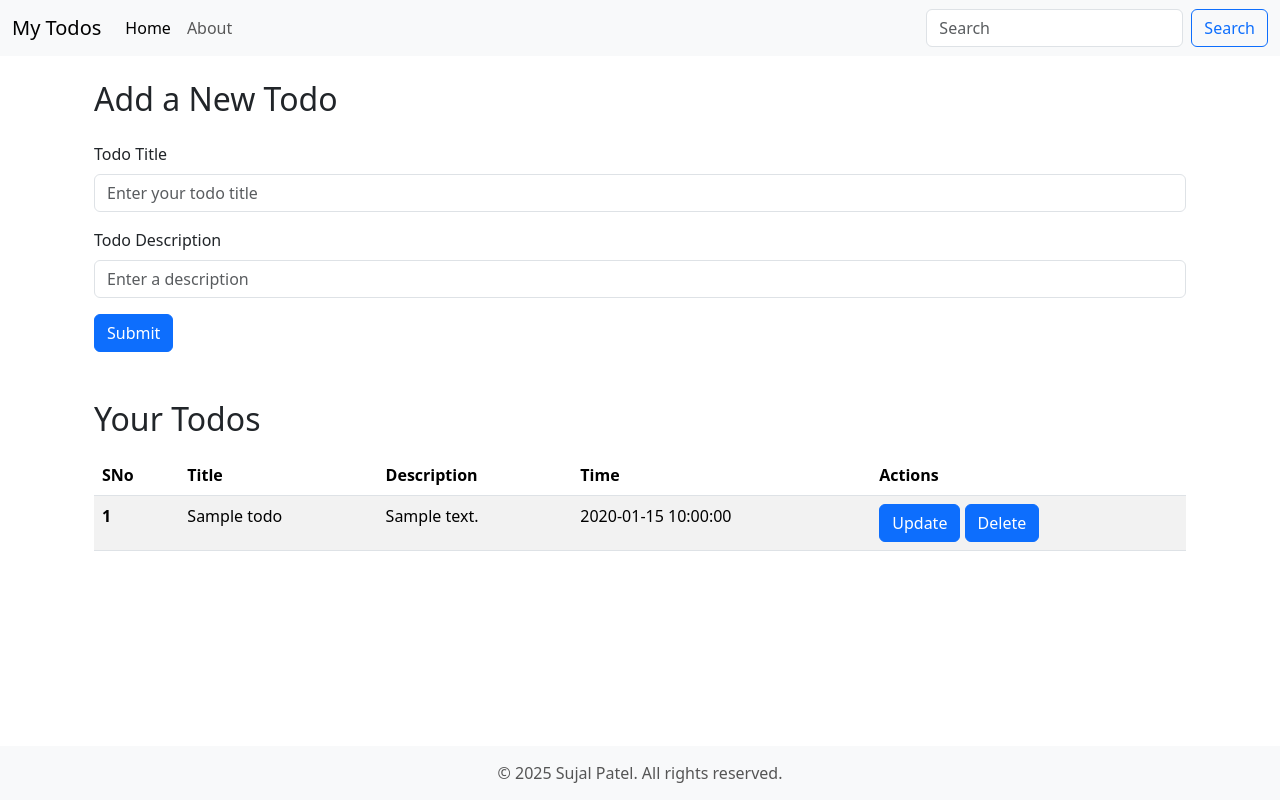
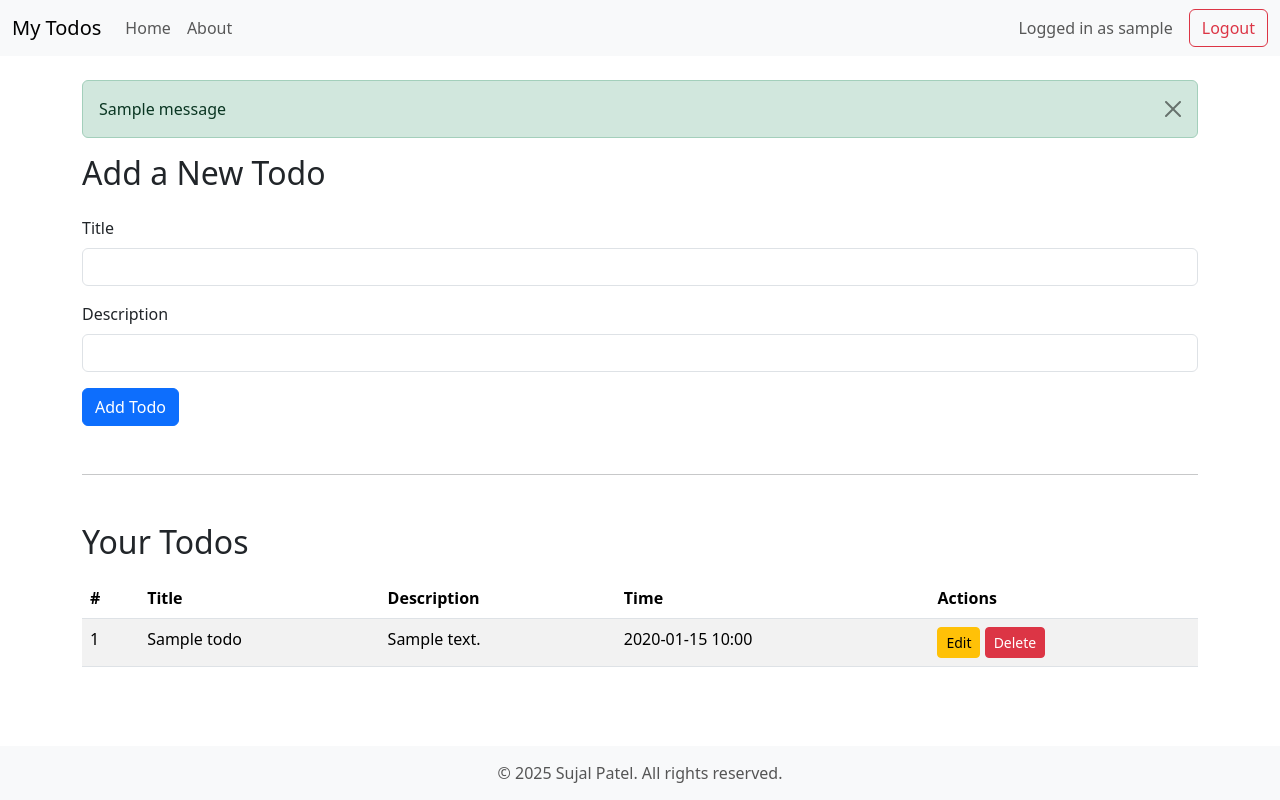
Before and after one commit to sujalpatel0510/ToDos, a Flask app: page / in a window 1280 px wide. Run offline with Flask 3, Linux system fonts and the light colour scheme; a user stored in the database is signed in; tables that the repository leaves empty hold one stand-in row (values such as "Sample post"); one stand-in notice (Sample message) is shown.

Commit message:
Add template files

```diff
--- a/templates/base.html
+++ b/templates/base.html
@@ -3,29 +3,21 @@
 <head>
   <meta charset="UTF-8" />
   <meta name="viewport" content="width=device-width, initial-scale=1.0" />
-  <link rel="stylesheet" href="url_for('static', filename='css/style.css')" />
-  <script src="{{ url_for('static', filename='js/test.js') }}"></script>
-  <title>{% block title %}{% endblock title %}-Todo</title>
-  <!-- Bootstrap 5 CDN -->
+  <title>{% block title %}{% endblock %} - Todo</title>
   <link href="https://cdn.jsdelivr.net/npm/bootstrap@5.3.3/dist/css/bootstrap.min.css" rel="stylesheet" />
+  <link rel="stylesheet" href="{{ url_for('static', filename='css/style.css') }}">  <!-- ✅ Add this line -->
   <style>
-    /* Make the body take full height */
     html, body {
       height: 100%;
       margin: 0;
     }
-
-    /* Flex layout for full height page */
     body {
       display: flex;
       flex-direction: column;
     }
-
-    /* Let main content grow and push footer down */
     main {
       flex: 1;
     }
-
     footer {
       text-align: center;
       padding: 15px 0;
@@ -34,6 +26,7 @@
     }
   </style>
 </head>
+
 <body>
 
   <!-- Navbar -->
@@ -41,35 +34,45 @@
     <div class="container-fluid">
       <a class="navbar-brand" href="/">My Todos</a>
       <button class="navbar-toggler" type="button" data-bs-toggle="collapse"
-        data-bs-target="#navbarSupportedContent" aria-controls="navbarSupportedContent"
+        data-bs-target="#navbarNav" aria-controls="navbarNav"
         aria-expanded="false" aria-label="Toggle navigation">
         <span class="navbar-toggler-icon"></span>
       </button>
 
-      <div class="collapse navbar-collapse" id="navbarSupportedContent">
+      <div class="collapse navbar-collapse" id="navbarNav">
         <ul class="navbar-nav me-auto mb-2 mb-lg-0">
-          <li class="nav-item"><a class="nav-link active" href="/">Home</a></li>
+          <li class="nav-item"><a class="nav-link" href="/">Home</a></li>
           <li class="nav-item"><a class="nav-link" href="/about">About</a></li>
         </ul>
-        <form class="d-flex" role="search">
-          <input class="form-control me-2" type="search" placeholder="Search" />
-          <button class="btn btn-outline-primary" type="submit">Search</button>
-        </form>
+        {% if current_user.is_authenticated %}
+          <span class="navbar-text me-3">Logged in as {{ current_user.username }}</span>
+          <a class="btn btn-outline-danger" href="{{ url_for('logout') }}">Logout</a>
+        {% else %}
+          <a class="btn btn-outline-success me-2" href="{{ url_for('login') }}">Login</a>
+          <a class="btn btn-outline-primary" href="{{ url_for('signup') }}">Sign Up</a>
+        {% endif %}
       </div>
     </div>
   </nav>
 
-  <!-- Page content block -->
   <main class="container">
+    {% with messages = get_flashed_messages(with_categories=true) %}
+      {% if messages %}
+        {% for category, message in messages %}
+          <div class="alert alert-{{ category }} alert-dismissible fade show" role="alert">
+            {{ message }}
+            <button type="button" class="btn-close" data-bs-dismiss="alert"></button>
+          </div>
+        {% endfor %}
+      {% endif %}
+    {% endwith %}
     {% block body %}{% endblock %}
   </main>
 
-  <!-- Sticky Footer -->
   <footer>
     &copy; 2025 Sujal Patel. All rights reserved.
   </footer>
 
-  <!-- Bootstrap JS Bundle -->
   <script src="https://cdn.jsdelivr.net/npm/bootstrap@5.3.3/dist/js/bootstrap.bundle.min.js"></script>
 </body>
 </html>
--- a/templates/index.html
+++ b/templates/index.html
@@ -1,35 +1,28 @@
 {% extends "base.html" %}
-{% block title %}Home{% endblock title %}
+{% block title %}Home{% endblock %}
 {% block body %}
 
-  <!-- Main Container -->
-  <div class="container">
-
-    <!-- Add Todo Form -->
 <h2 class="mb-4">Add a New Todo</h2>
-    <form action="/" method="POST">
+<form method="POST">
   <div class="mb-3">
-        <label for="title" class="form-label">Todo Title</label>
-        <input type="text" class="form-control" name="title" id="title" placeholder="Enter your todo title" />
+    <label for="title" class="form-label">Title</label>
+    <input type="text" class="form-control" name="title" id="title" required>
   </div>
   <div class="mb-3">
-        <label for="desc" class="form-label">Todo Description</label>
-        <input type="text" class="form-control" name="desc" id="desc" placeholder="Enter a description" />
+    <label for="desc" class="form-label">Description</label>
+    <input type="text" class="form-control" name="desc" id="desc" required>
   </div>
-      <button type="submit" class="btn btn-primary">Submit</button>
+  <button type="submit" class="btn btn-primary">Add Todo</button>
 </form>
 
-    <!-- Todo List -->
-    <div class="mt-5">
+<hr class="my-5" />
+
 <h2>Your Todos</h2>
-
-      {% if allTodo|length == 0 %}
-        <div class="alert alert-primary mt-3">No Todos found! Please add a new todo.</div>
-      {% else %}
+{% if allTodo %}
 <table class="table table-striped mt-3">
   <thead>
     <tr>
-              <th>SNo</th>
+      <th>#</th>
       <th>Title</th>
       <th>Description</th>
       <th>Time</th>
@@ -39,23 +32,20 @@
   <tbody>
     {% for todo in allTodo %}
     <tr>
-                <th scope="row">{{ loop.index }}</th>
+      <td>{{ loop.index }}</td>
       <td>{{ todo.title }}</td>
       <td>{{ todo.desc }}</td>
-                <td>{{ todo.date_created }}</td>
+      <td>{{ todo.date_created.strftime('%Y-%m-%d %H:%M') }}</td>
       <td>
-                  <a href="/update/{{ todo.sno }}" class="btn btn-primary"">Update</a>
-                  <a href="/delete/{{ todo.sno }}" class="btn btn-primary"">Delete</a>
+        <a href="{{ url_for('update', sno=todo.sno) }}" class="btn btn-sm btn-warning">Edit</a>
+        <a href="{{ url_for('delete_todo', sno=todo.sno) }}" class="btn btn-sm btn-danger">Delete</a>
       </td>
     </tr>
     {% endfor %}
   </tbody>
 </table>
+{% else %}
+<div class="alert alert-info mt-3">No todos yet. Add your first one!</div>
 {% endif %}
-    </div>
 
-  </div>
-
-  <!-- Bootstrap JS Bundle -->
-  <script src="https://cdn.jsdelivr.net/npm/bootstrap@5.3.3/dist/js/bootstrap.bundle.min.js"></script>
-{% endblock body %}
+{% endblock %}
```
Also changed, not shown: templates/about.html (+14 -10 lines), templates/login.html (added, +20 -0 lines), templates/signup.html (added, +20 -0 lines), templates/update.html (+8 -14 lines). Lines whose indentation alone changed are shown as unchanged.
